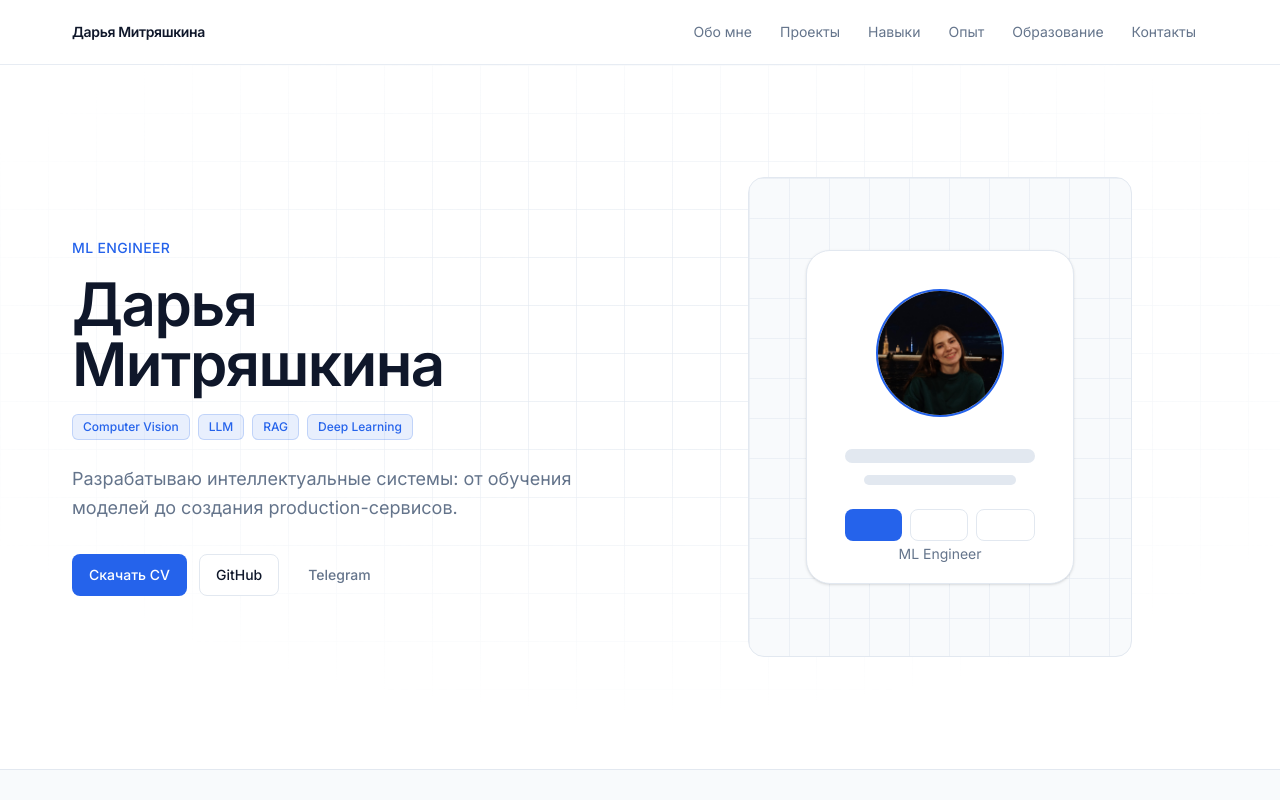
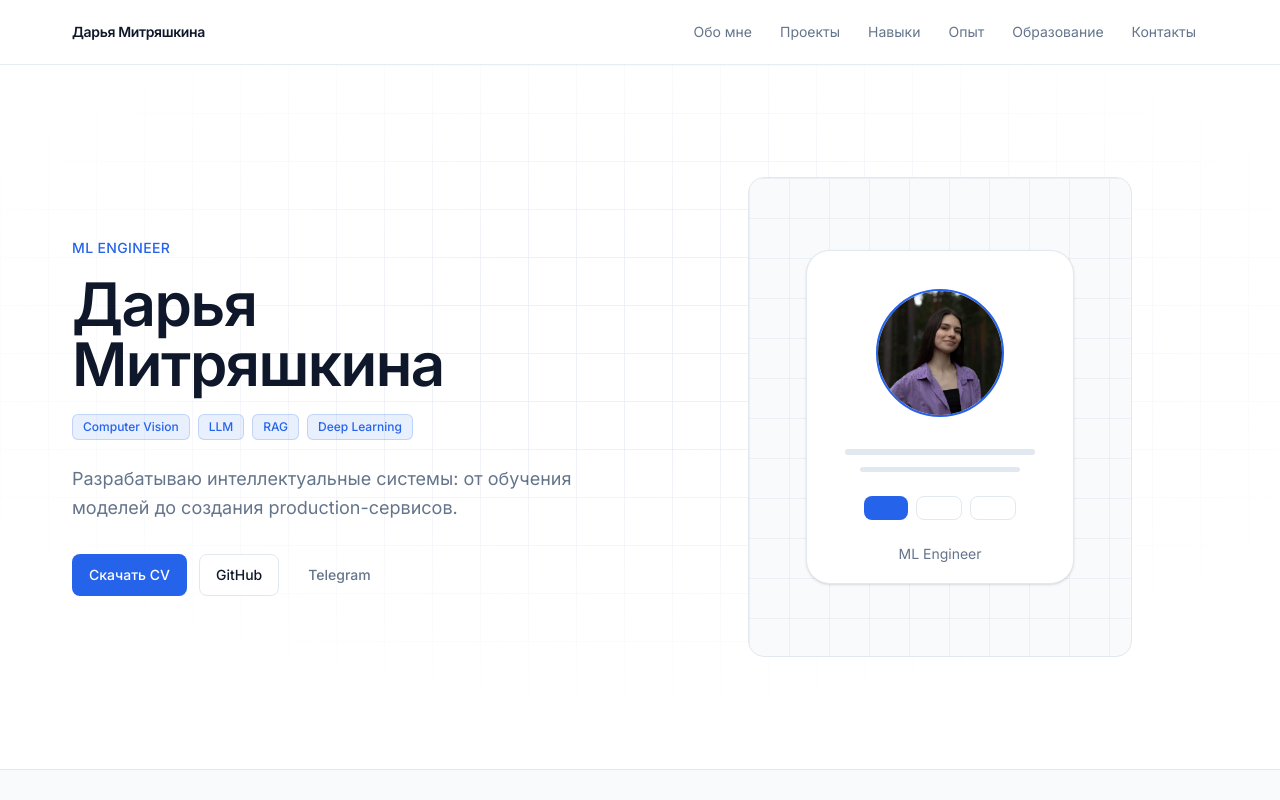
Before and after one commit to daryaami/portfolio-website, a Next.js app: page / in a window 1280 px wide. Shown: the top 800 px of the page. Built offline with nearby package versions, Linux system fonts and the light colour scheme.

Commit message:
replace picture

```diff
--- a/components/HeroVisual.tsx
+++ b/components/HeroVisual.tsx
@@ -17,26 +17,26 @@ export function HeroVisual() {
       <div className="absolute inset-[15%] flex flex-col items-center rounded-3xl border border-border bg-white px-[10%] pt-[10%] shadow-sm">
         <div className="relative size-28 shrink-0 overflow-hidden rounded-full border-2 border-accent bg-accent/10 sm:size-32">
           <Image
-            src="/images/photo.jpg"
+            src="/images/face2.jpg"
             alt={siteConfig.name}
             fill
             priority
             unoptimized
-            className="object-cover object-[center_12%]"
+            className="object-cover object-[center_20%] scale-120"
             sizes="128px"
           />
         </div>
 
-        <div className="mt-8 h-3.5 w-full rounded-full bg-border" aria-hidden />
-        <div className="mt-3 h-2.5 w-4/5 rounded-full bg-border" aria-hidden />
+        <div className="mt-8 h-4 w-full rounded-full bg-border" aria-hidden />
+        <div className="mt-3 h-3.5 w-[85%] rounded-full bg-border" aria-hidden />
 
-        <div className="mt-6 flex w-full justify-center gap-2" aria-hidden>
-          <span className="h-8 flex-1 rounded-lg bg-accent" />
-          <span className="h-8 flex-1 rounded-lg border border-border bg-white" />
-          <span className="h-8 flex-1 rounded-lg border border-border bg-white" />
+        <div className="mt-6 flex w-4/5 justify-center gap-2" aria-hidden>
+          <span className="h-6 flex-1 rounded-lg bg-accent" />
+          <span className="h-6 flex-1 rounded-lg border border-border bg-white" />
+          <span className="h-6 flex-1 rounded-lg border border-border bg-white" />
         </div>
 
-        <p className="mt-auto mb-[10%] text-sm text-foreground-muted">
+        <p className="mt-auto pt-6 mb-[10%] text-sm text-foreground-muted">
           {siteConfig.role}
         </p>
       </div>
```
Also changed, not shown: public/images/face2.jpg (added).
